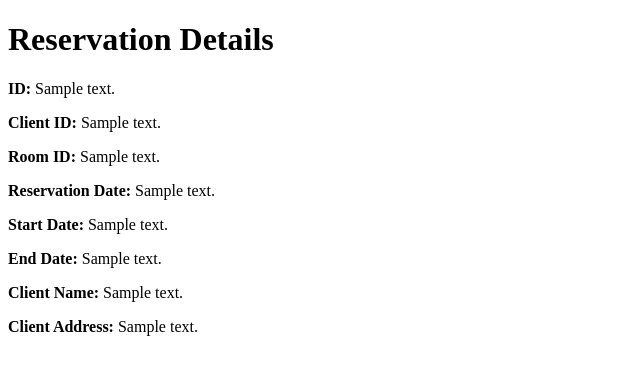
After one commit to KugleBlitz007/ProjectCSI2532, a Flask app: template templates/reservation_details.html in a window 1280 px wide. The commit adds this page. Shown: the top 375 px of the page, without its empty margins (0-640 px from the left). Run offline with Flask 3, Linux system fonts and the light colour scheme; the template is opened without the code that fills it: most values are stand-ins (such as "Sample title", 1, 10 or a date in 2020); some libraries are stand-ins or nearby versions.

Commit message:
employee details

```diff
--- a/server.py
+++ b/server.py
@@ -15,9 +15,9 @@ app = Flask(__name__)
 db_params = {
     'host': 'localhost',
     'port': '5432',
-    'database': 'csi 2532',
+    'database': 'postgres',
     'user': 'postgres',
-    'password': 'Ricola31'
+    'password': 'piment'
 }
 
 # Establishing a connection
@@ -82,6 +82,58 @@ def employee_page():
         pass  # Placeholder for handling POST request
 
 
+def query_reservation_details(reservation_id):
+    # Connect to the database
+    connection = psycopg2.connect(**db_params)
+    cursor = connection.cursor()
+
+    # SQL query to retrieve reservation details
+    query = """
+    SELECT
+        Reservations.IDReservation,
+        Reservations.IDClient,
+        Reservations.IDChambre,
+        Reservations.DateReservation,
+        Reservations.DateDebut,
+        Reservations.DateFin,
+        Clients.NomComplet AS ClientName,
+        Clients.Adresse AS ClientAddress
+    FROM
+        Reservations
+    INNER JOIN
+        Clients ON Reservations.IDClient = Clients.IDClient
+    WHERE
+        Reservations.IDReservation = %s;
+    """
+
+    # Execute the query with the reservation ID parameter
+    cursor.execute(query, (reservation_id,))
+
+    # Fetch the first row (assuming there's only one reservation per ID)
+    reservation_details = cursor.fetchone()
+
+    # Close cursor and connection
+    cursor.close()
+    connection.close()
+
+    return reservation_details
+
+
+@app.route('/search_reservation', methods=['POST'])
+def search_reservation():
+    reservation_id = request.form.get('reservation_id')
+
+    # Query the database to get reservation details based on ID
+    reservation_details = query_reservation_details(reservation_id)
+
+    if reservation_details:
+        return render_template('reservation_details.html', reservation_details=reservation_details)
+    else:
+        return render_template('reservation_not_found.html')
+
+
+
+
 app.secret_key = '1234'
 
 
--- a/templates/employeePage.html
+++ b/templates/employeePage.html
@@ -10,7 +10,7 @@
     <form action="/search_reservation" method="post">
         <label for="reservation_id">Enter Reservation ID:</label>
         <input type="text" id="reservation_id" name="reservation_id" required>
-        <button type="submit">SearcH</button>
+        <button type="submit">Search</button>
     </form>
 </body>
 </html>
--- /dev/null
+++ b/templates/reservation_details.html
@@ -0,0 +1,20 @@
+<!DOCTYPE html>
+<html lang="en">
+<head>
+    <meta charset="UTF-8">
+    <meta name="viewport" content="width=device-width, initial-scale=1.0">
+    <title>Reservation Details</title>
+</head>
+<body>
+    <h1>Reservation Details</h1>
+    <p><strong>ID:</strong> {{ reservation_details[0] }}</p>
+    <p><strong>Client ID:</strong> {{ reservation_details[1] }}</p>
+    <p><strong>Room ID:</strong> {{ reservation_details[2] }}</p>
+    <p><strong>Reservation Date:</strong> {{ reservation_details[3] }}</p>
+    <p><strong>Start Date:</strong> {{ reservation_details[4] }}</p>
+    <p><strong>End Date:</strong> {{ reservation_details[5] }}</p>
+    <p><strong>Client Name:</strong> {{ reservation_details[6] }}</p>
+    <p><strong>Client Address:</strong> {{ reservation_details[7] }}</p>
+    <!-- Add more details as needed -->
+</body>
+</html>
```
Also changed, not shown: templates/reservation_not_found.html (added, +12 -0 lines).
